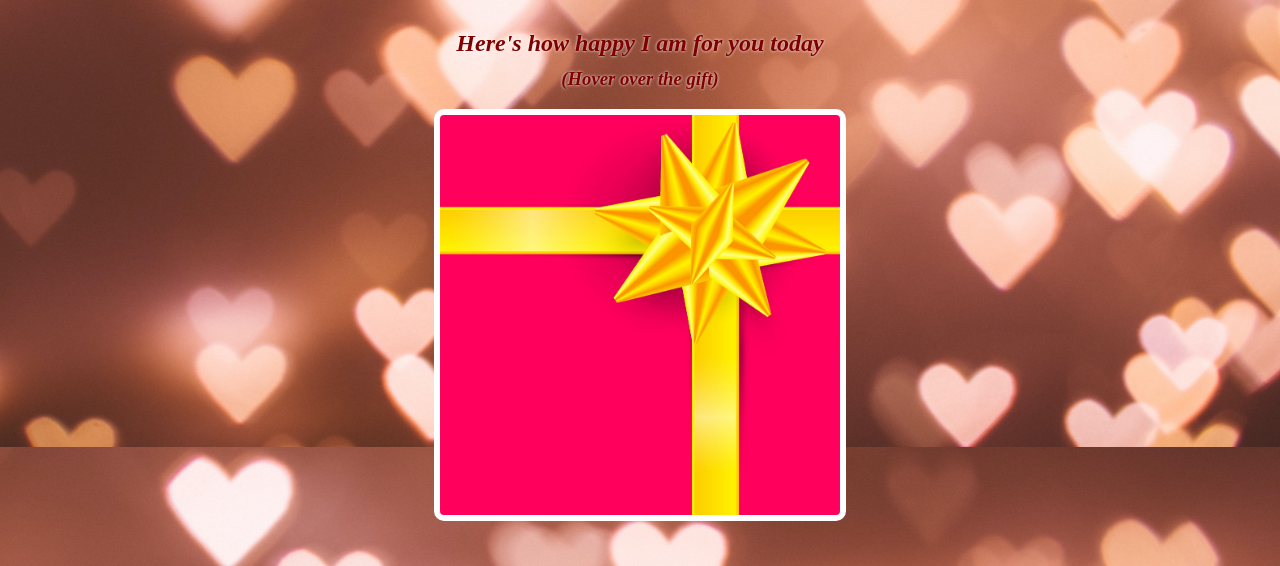
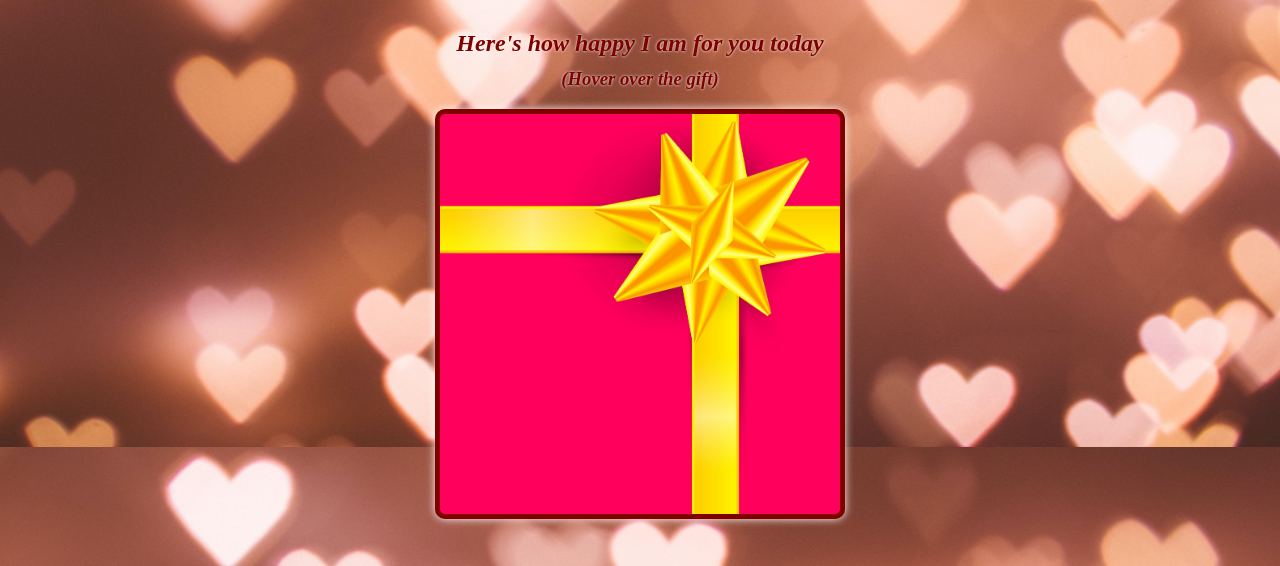
Before and after one commit to MelodieWilliams/Benny-appreciation-site, a website built with Vite: page index.html in a window 1280 px wide. Shown: the part 353-919 px from the top of the page. Built offline with nearby package versions, Linux system fonts and the light colour scheme; a web font is replaced by a local one.

Commit message:
changed .gift-img border
Changed border colour to maroon and added white shadow

```diff
--- a/styles.css
+++ b/styles.css
@@ -57,10 +57,11 @@ h1, h2, h3, h4, p {
     margin: 20px auto;
     width: 400px;
     height: 400px;
-    border: 6px solid white;
+    border: 5px solid maroon;
     border-radius: 10px;
     background-image: url("images/gift-cover.jpg");
     background-size: cover;
+    box-shadow: 0px 0px 8px white;
 }
 
 #gift-img-happy:hover {
```
